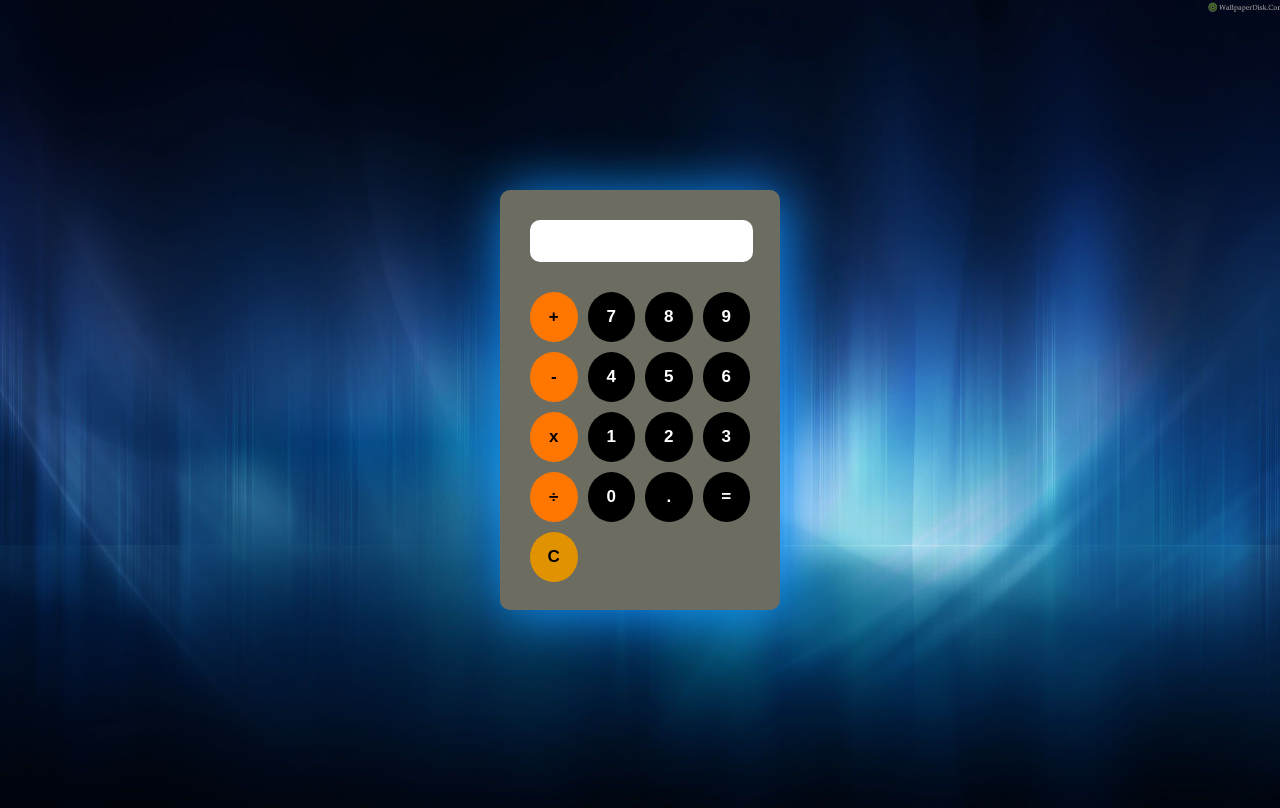
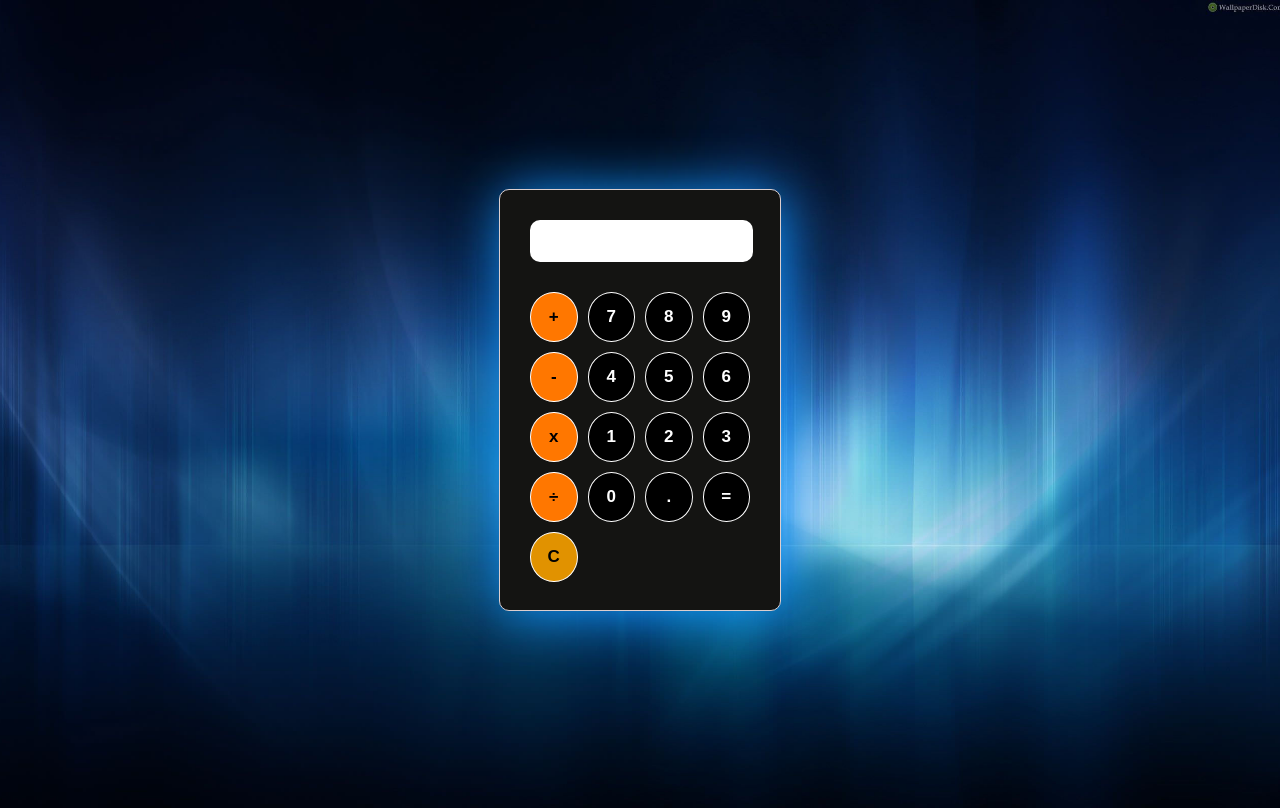
Before and after one commit to ryuuufynnn/calculator-with-twist, a plain HTML site: page index.html in a window 1280 px wide. Drawn offline with Linux system fonts and the light colour scheme.

Commit message:
hindi to scam mga tol.

```diff
--- a/calculator.css
+++ b/calculator.css
@@ -11,9 +11,9 @@ body {
 
 .calculator {
     font-family: arial;
-    background-color: rgb(108, 108, 96);
+    background-color: rgb(20, 20, 18);
     width: 280px;
-    border: none;
+    border: 1px solid rgb(220, 206, 206);
     overflow: hidden;
     border-radius: 10px;
     height: 420px;
@@ -31,7 +31,7 @@ input {
     margin-top: 30px;
     overflow: hidden;
     text-align: right;
-    font-size: 16px;
+    font-size: 20px;
     font-weight: 600;
     outline: none;
 }
@@ -48,7 +48,7 @@ input {
 }
 
 .calculator button {
-    border: none;
+    border: 1px solid white;
     border-radius: 50%;
     color: white;
     background-color: black;
```
Also changed, not shown: index.html (renamed from calculator.html, +1 -1 lines).
